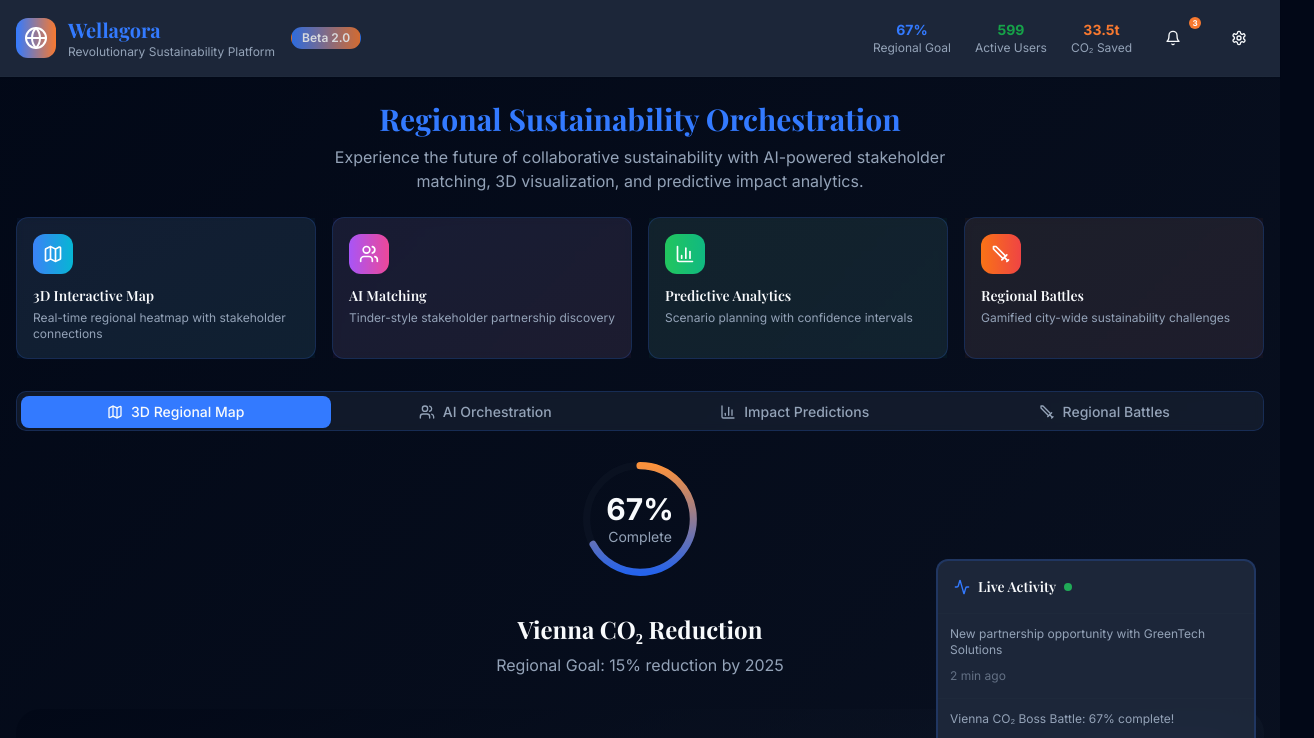
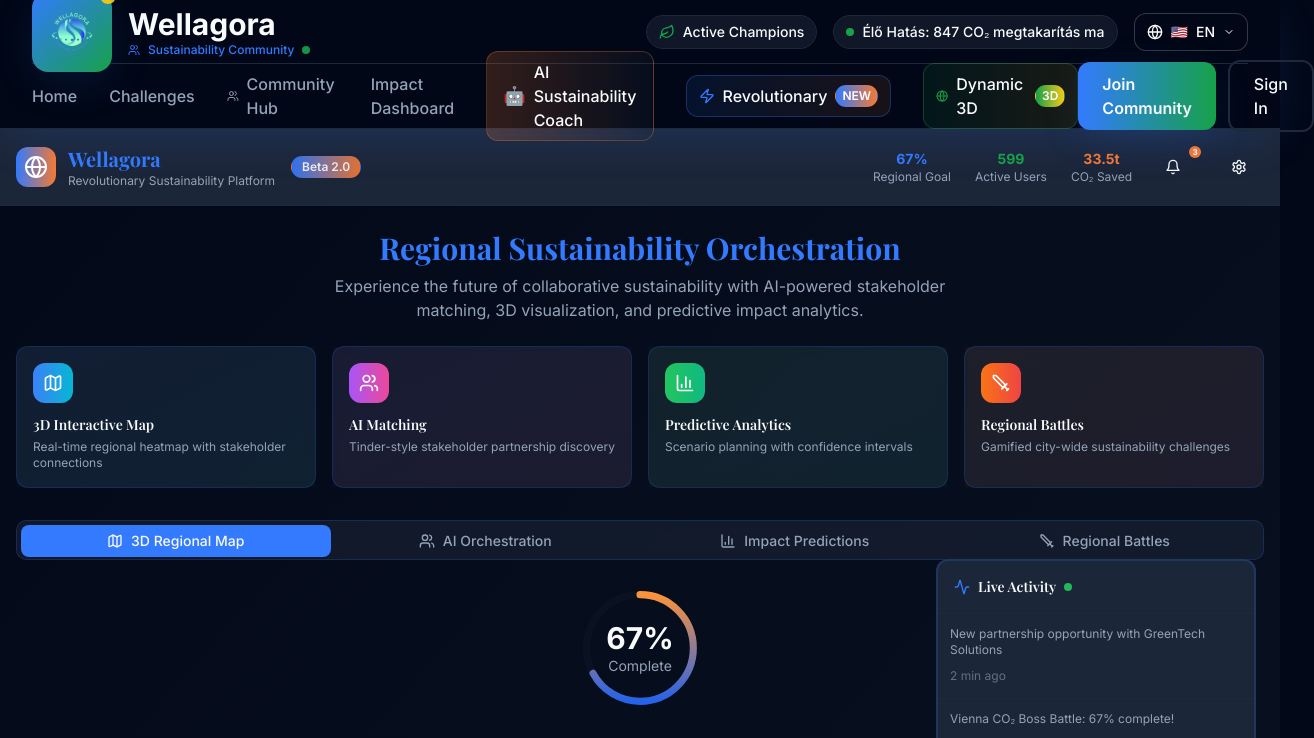
Before and after one commit to Wellagora/wellagoracommunity, a React (Vite) app: page /revolutionary in a window 1280 px wide. Shown: the top 738 px of the page, 1314 px wide, since content can reach past the window. Built offline with nearby package versions, Linux system fonts and the light colour scheme.

Commit message:
Fix navigation and clarify platform structure

```diff
--- a/src/pages/RevolutionaryDashboard.tsx
+++ b/src/pages/RevolutionaryDashboard.tsx
@@ -1,5 +1,6 @@
 import { useState } from 'react';
 import { motion, AnimatePresence } from 'framer-motion';
+import Navigation from '@/components/Navigation';
 import { Tabs, TabsContent, TabsList, TabsTrigger } from '@/components/ui/tabs';
 import { Card } from '@/components/ui/card';
 import { Badge } from '@/components/ui/badge';
@@ -76,6 +77,7 @@ const RevolutionaryDashboard: React.FC = () => {
 
   return (
     <div className="min-h-screen bg-gradient-to-br from-background to-muted/30">
+      <Navigation />
       {/* Header */}
       <motion.header
         className="sticky top-0 z-40 bg-card/95 backdrop-blur-lg border-b border-border shadow-sm"
```
